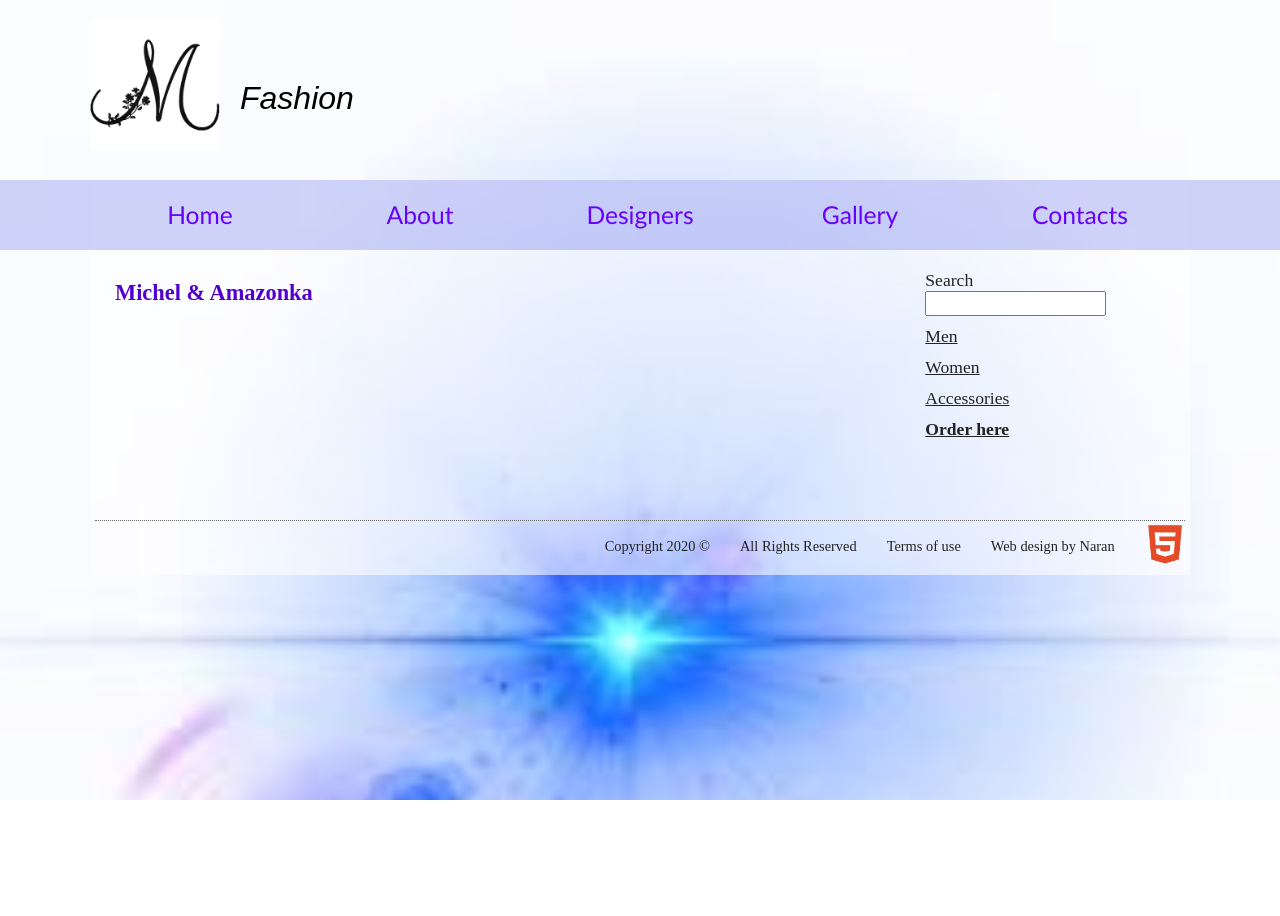
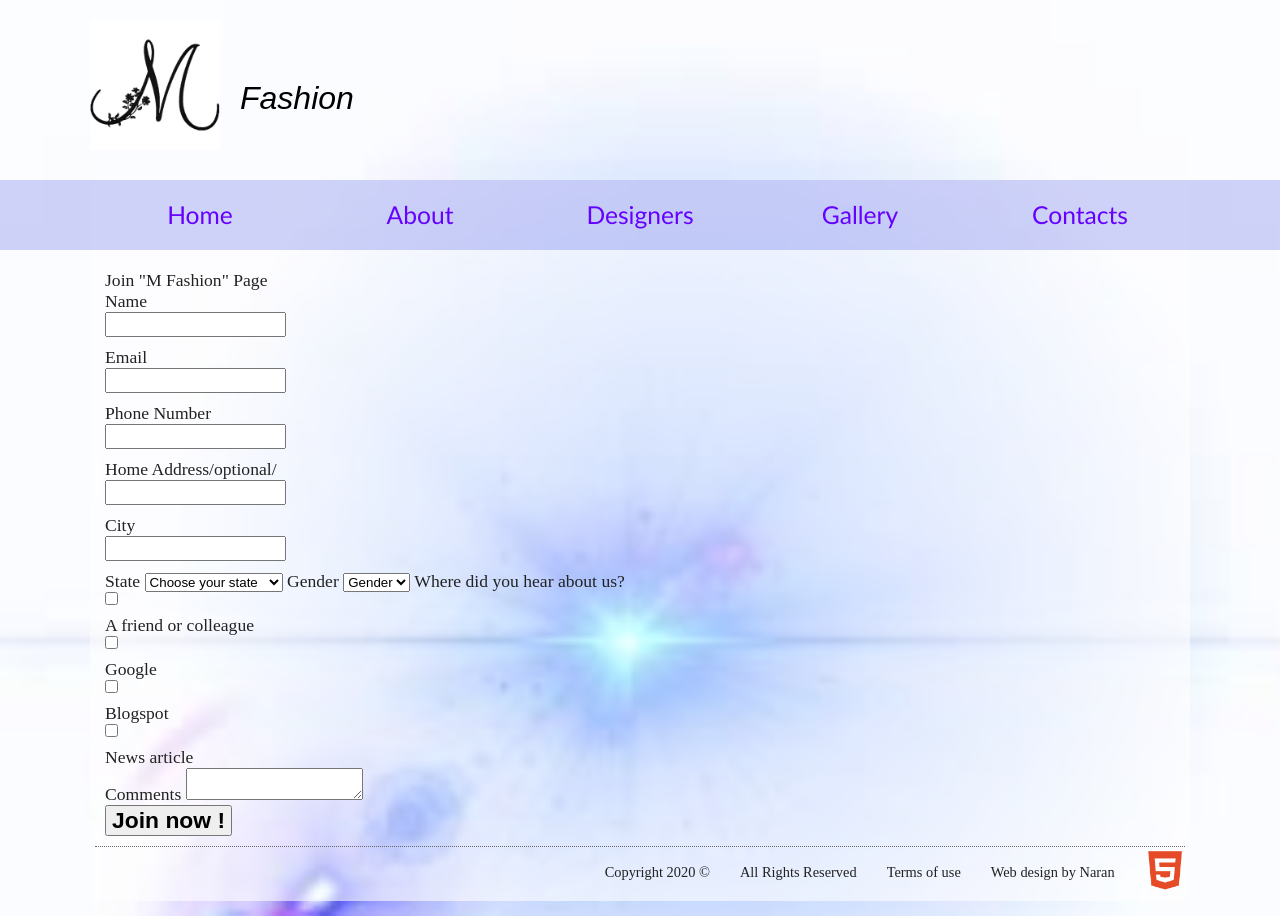
Before and after one commit to ntorguud/finalprojects-web110, a plain HTML site: page final-project/contacts.html in a window 1280 px wide. Before the commit the page ends 800 px from the top, so only its background shows below. Drawn offline with Linux system fonts and the light colour scheme.

Commit message:
Create HTML page

```diff
--- a/final-project/contacts.html
+++ b/final-project/contacts.html
@@ -2,7 +2,7 @@
 <html lang="en">
 <head>
 <meta charset="UTF-8">
-<title>Final Project Designers Page</title>
+<title>Final Project Contacts Page</title>
 
 <link href="css/styles.css" type="text/css" rel="stylesheet">
 </head>
@@ -33,22 +33,102 @@
   </div> <!--end banner-->
 
 <main>
-  <h3>Michel & Amazonka</h3>
+  <form action="formhandler.php" method="post"> <!-- method="post" is secure-->
+    <fieldset>
+      <legend>Join "M Fashion" Page</legend>
+      <label>Name</label>
+        <input type="text" name="name">
 
+      <label>Email</label>
+        <input type="email" name="email">
+
+      <label>Phone Number</label>
+        <input type="number" name="number">
+
+      <label>Home Address/optional/</label>
+        <input type="text" name="text">
+
+      <label>City</label>
+        <input type="text" name="text">
+
+      <label>State</label>
+        <select name="state">
+          <option value="state">Choose your state</option>
+          <option value="alabama">Alabama</option>
+          <option value="alaska">Alaska</option>
+          <option value="arizona">Arizona</option>
+          <option value="arkansas">Arkansas</option>
+          <option value="california">California</option>
+          <option value="colorado">Colorado</option>
+          <option value="connecticut">Connecticut</option>
+          <option value="delaware">Delaware</option>
+          <option value="district of columbia">District of Columbia</option>
+          <option value="florida">Florida</option>
+          <option value="georgia">Georgia</option>
+          <option value="hawaii">Hawaii</option>
+          <option value="idaho">Idaho</option>
+          <option value="illinois">Illinois</option>
+          <option value="indiana">Indiana</option>
+          <option value="iowa">Iowa</option>
+          <option value="kansas">Kansas</option>
+          <option value="kentucky">Kentucky</option>
+          <option value="louisana">Louisana</option>
+          <option value="maine">Maine</option>
+          <option value="maryland">Maryland</option>
+          <option value="massachusetts">Massachusetts</option>
+          <option value="michigan">Michigan</option>
+          <option value="minnesota">Minnesota</option>
+          <option value="mississipi">Mississipi</option>
+          <option value="missouri">Missouri</option>
+          <option value="montana">Montana</option>
+          <option value="nebraska">Nebraska</option>
+          <option value="nevada">Nevada</option>
+          <option value="new hampshire">New Hampshire</option>
+          <option value="new jersey">New Jersey</option>
+          <option value="new mexico">New Mexico</option>
+          <option value="new york">New York</option>
+          <option value="north carolina">North Carolina</option>
+          <option value="north dakota">North Dakota</option>
+          <option value="ohio">Ohio</option>
+          <option value="oklahama">Oklahama</option>
+          <option value="oregon">Oregon</option>
+          <option value="pennsylvania">Pennsylvania</option>
+          <option value="rhode island">Rhode Island</option>
+          <option value="south carolina">South Carolina</option>
+          <option value="south dakota">South Dakota</option>
+          <option value="tennessee">Tennessee</option>
+          <option value="texas">Texas</option>
+          <option value="utah">Utah</option>
+          <option value="velmont">Velmont</option>
+          <option value="virginia">Virginia</option>
+          <option value="washington">Washington</option>
+          <option value="west virginia">West Virginia</option>
+          <option value="wisconsin">Wisconsin</option>
+          <option value="wyoming">Wyoming</option>
+        </select>
+
+      <label>Gender</label>
+        <select name="gender">
+          <option value="gender">Gender</option>
+          <option value="male">Male</option>
+          <option value="female">Female</option>
+        </select>
+
+      <label>Where did you hear about us?</label>
+        <ul>
+          <li><input type="checkbox" name="where[]" value="friend">A friend or colleague</li>
+          <li><input type="checkbox" name="where[]" value="google">Google</li>
+          <li><input type="checkbox" name="where[]" value="blogspot">Blogspot</li>
+          <li><input type="checkbox" name="where[]" value="article">News article</li>
+        </ul> <!-- [] is for checking several things -->
+
+      <label>Comments</label>
+        <textarea name="comments"></textarea>
+
+        <input type="submit" value="Join now !">
+    </fieldset>
+  </form>
 </main>
-
-<aside>
-  <fieldset>
-    <label>Search</label>
-    <input type="text" name="name">
-  </fieldset>
-  <ul>
-    <li><a href="men.html">Men</a></li>
-    <li><a href="women.html">Women</a></li>
-    <li><a href="accessories.html">Accessories</a></li>
-    <li><b><a href="contact.html">Order here</a></b></li>
-  </ul>
-</aside>
 <br>
 
 <footer>
```
Also changed, not shown: final-project/thx.html (added, +51 -0 lines).
